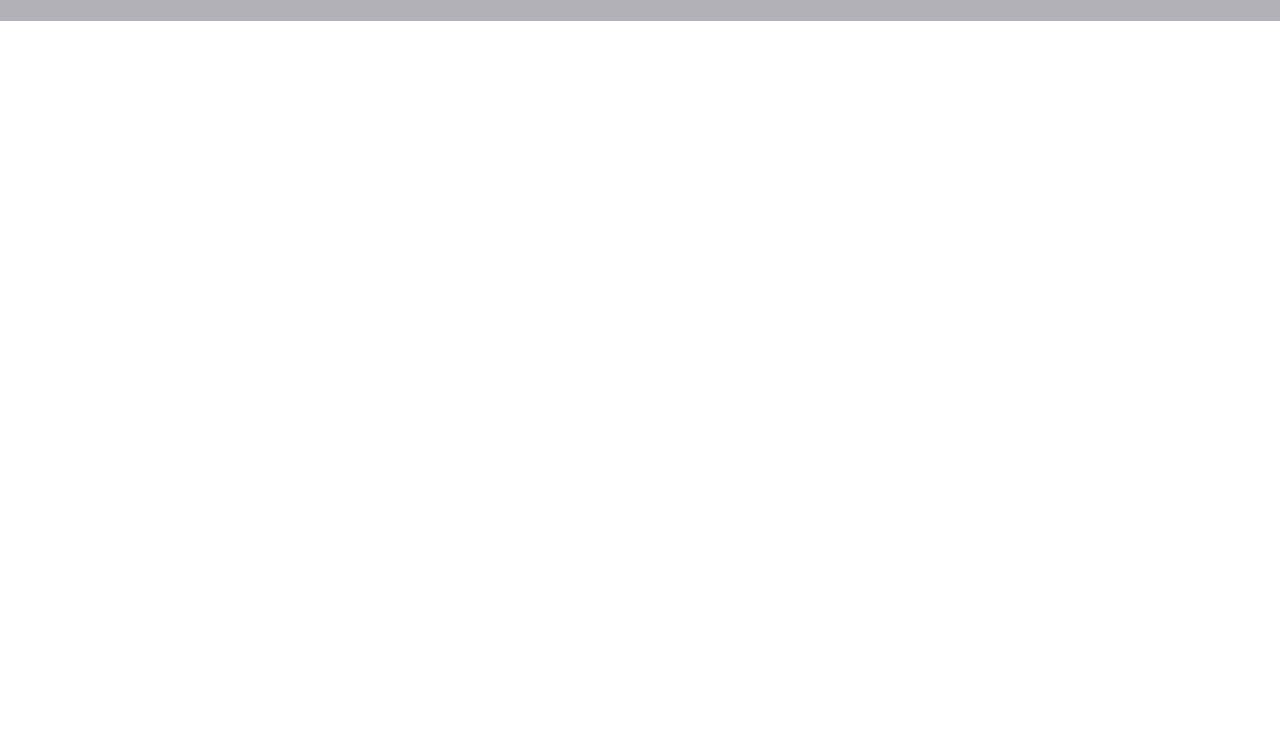
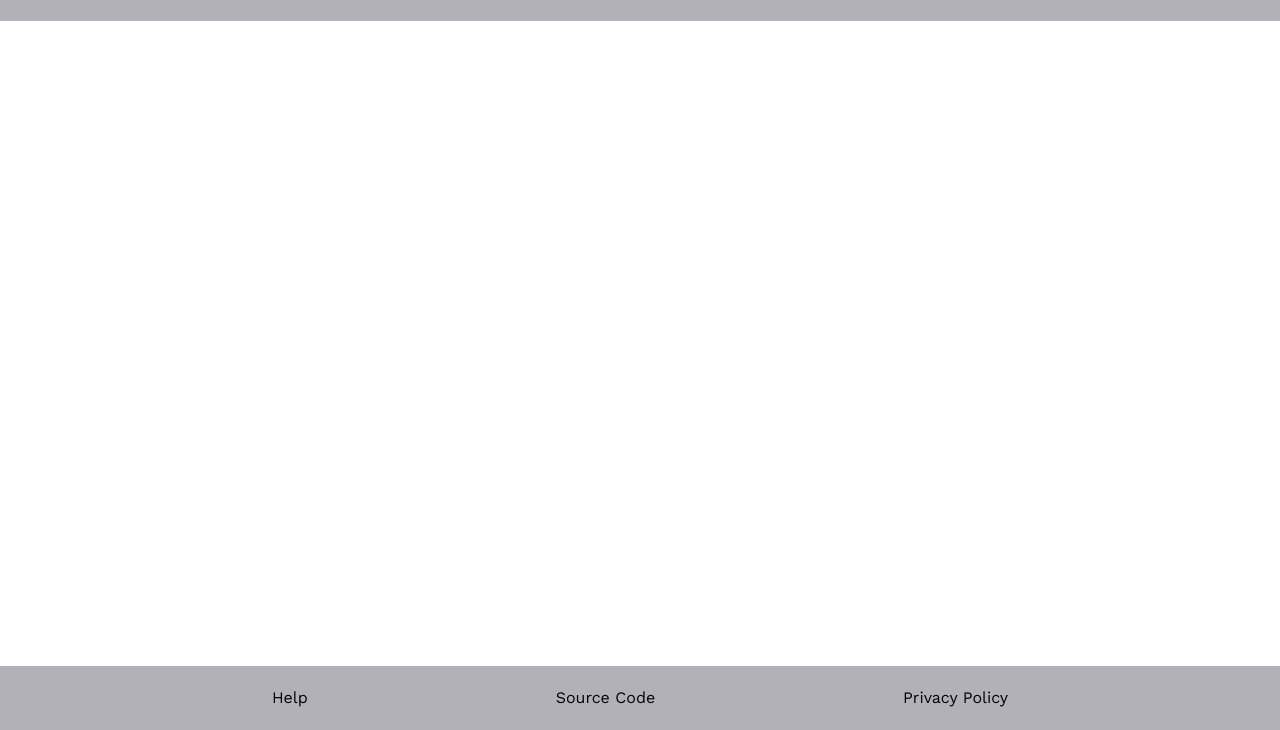
Before and after one commit to SrivathsanNayak/todo-list, a website built with webpack: page dist/index.html in a window 1280 px wide. Shown: the part 70-800 px from the top of the page. Built offline with nearby package versions, Linux system fonts and the light colour scheme.

Commit message:
Added footer

```diff
--- a/src/index.js
+++ b/src/index.js
@@ -1,5 +1,7 @@
 import { createUI } from "./interface/createUI.js";
+import { createFooter } from "./interface/createFooter.js";
 
 const interfaceDiv = createUI();
+const footer = createFooter();
 
-document.body.appendChild(interfaceDiv);
+document.body.append(interfaceDiv, footer);
--- /dev/null
+++ b/src/interface/createFooter.js
@@ -0,0 +1,16 @@
+function createFooter() {
+    const footer = document.createElement("footer");
+    const help = document.createElement("p");
+    const sourceCode = document.createElement("p");
+    const privacyPolicy = document.createElement("p");
+
+    help.textContent = "Help";
+    sourceCode.textContent = "Source Code";
+    privacyPolicy.textContent = "Privacy Policy";
+
+    footer.append(help, sourceCode, privacyPolicy);
+
+    return footer;
+}
+
+export { createFooter };
--- a/src/interface/createUI.js
+++ b/src/interface/createUI.js
@@ -1,7 +1,7 @@
 import { createNavBar } from "./createHeader.js";
 
 function createUI() {
-    const contentDiv = document.createElement("div");
+    const contentDiv = document.getElementById("content");
     const header = createNavBar();
 
     contentDiv.append(header);
@@ -10,20 +10,3 @@ function createUI() {
 }
 
 export { createUI };
-
-/*const header = document.createElement("header");
-const navBar = document.createElement("nav");
-const main = document.createElement("main");
-const footer = document.createElement("footer");
-
-const logoTitle = document.createElement("div");
-const searchDiv = document.createElement("div");
-const modeSwitch = document.createElement("div");
-
-navBar.append(logoTitle, searchDiv, modeSwitch);
-
-const help = document.createElement("p");
-const githubLogo = document.createElement("div");
-const privacyPolicy = document.createElement("div");
-
-footer.append(help, githubLogo, privacyPolicy);*/
```
Also changed, not shown: dist/index.html, dist/main.js, dist/stylesheets/style.css.
